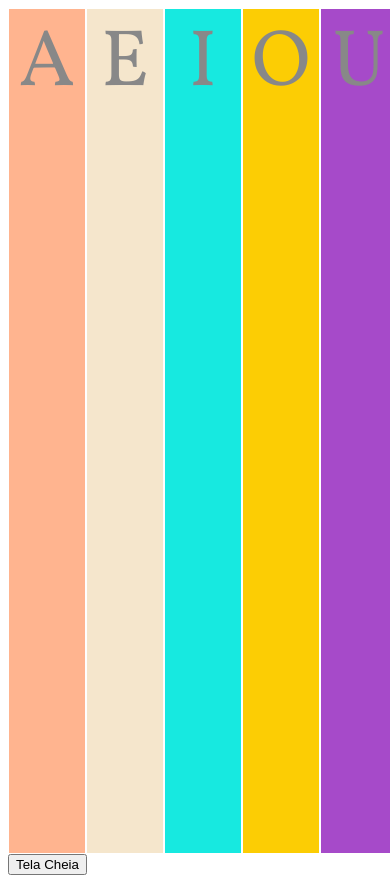
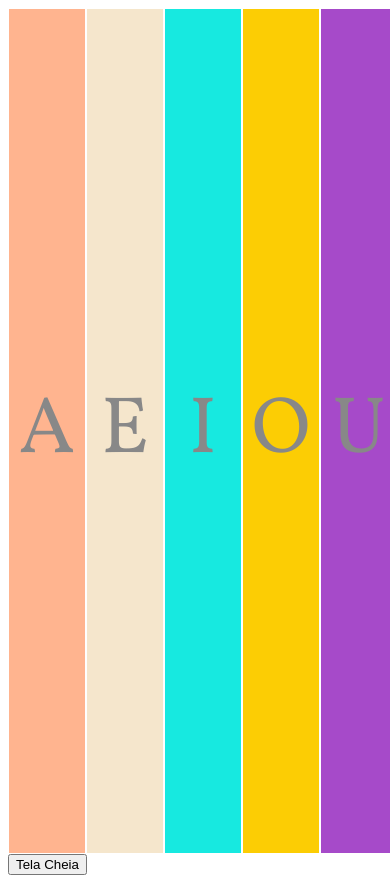
Before and after one commit to joseluizcoe/letters-and-numbers-game, a React (Create React App) app: page / in a window 390 px wide. Built offline with nearby package versions, Linux system fonts and the light colour scheme.

Commit message:
Fix text selection - improve mobile experience.

```diff
--- a/src/components/Letter/LetterStyled.js
+++ b/src/components/Letter/LetterStyled.js
@@ -14,6 +14,14 @@
   height: 100vh;
   border: 0;
   overflow: hidden;
+  display:flex;
+  align-items: center;
+  justify-content: center;
+
+  user-select:none;
+  -moz-user-select:none;
+  -webkit-touch-callout:none;
+  -ms-user-select:none;
 
   &:hover {
     cursor: pointer;
```
